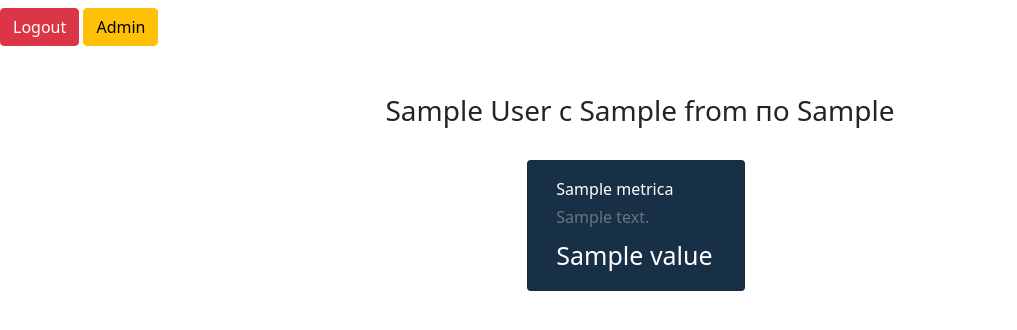
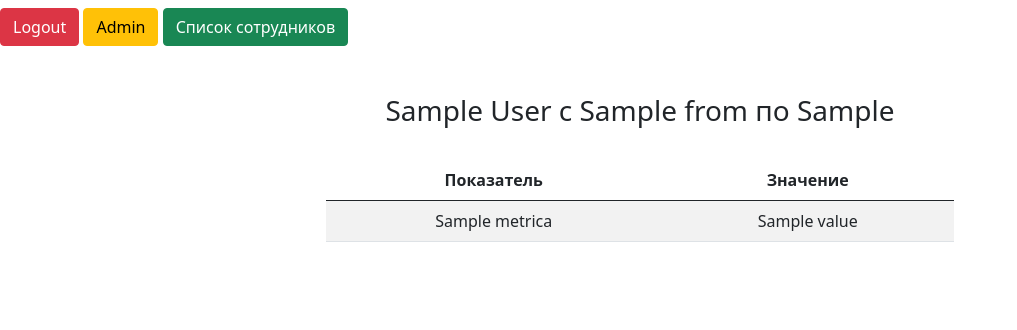
Before and after one commit to RomanMazyrin/Salaries-project, a Django app: template playground/salaries/templates/salaries/salary_result.html in a window 1280 px wide. Shown: the top 330 px of the page, without its empty margins (0-1017 px from the left). Run offline with Django 3.2, Linux system fonts and the light colour scheme; a user stored in the database is signed in; tables that the repository leaves empty hold one stand-in row (values such as "Sample post"); the template is opened without the code that fills it: values that come from a table or form of the project are taken from there, most other values are stand-ins (such as "Sample title", 1, 10 or a date in 2020).

Commit message:
new salary results design and home button

```diff
--- a/playground/salaries/templates/base.html
+++ b/playground/salaries/templates/base.html
@@ -16,6 +16,8 @@
     <div class="col-xs-12">
         <a href="{% url 'logout' %}" class="btn btn-danger">Logout</a>
         <a href="{% url 'admin:index' %}" class="btn btn-warning">Admin</a>
+        {% block nav_buttons %}
+        {% endblock nav_buttons %}
     </div>
 </div>
 {% endif %}
--- a/playground/salaries/templates/salaries/salary_result.html
+++ b/playground/salaries/templates/salaries/salary_result.html
@@ -1,6 +1,11 @@
 {% extends './../base.html' %}
 
 {% block title %} {{ employee.name }} с {{ from }} по {{ to }} {% endblock title %}
+
+{% block nav_buttons %}
+<a href="{% url 'salaries:index' %}" class="btn btn-success">Список сотрудников</a>
+{% endblock nav_buttons %}
+
 {% block content%}
 
 <div class="row mt-4 mb-4">
@@ -9,18 +14,27 @@
     </div>
 </div>
 
-{% for key, group in report.get_grouped_metrics.items %}
 <div class="row mb-4 justify-content-center">
-    {% for metrica in group %}
-        <div class="card col-md-2 rounded me-2 text-white" style='background-color: rgba(12,37,61,.95)'>
-            <div class="card-body">
-                <div class="card-title">{{ metrica.name }}</div>
-                <div class="card-subtitle mb-2 text-muted">{{ metrica.description|default_if_none:"" }}</div>
-                <p class="card-text metrica-value">{{ metrica.value }}</p>
-            </div>
-        </div>
-    {% endfor %}
+    <div class="col-xs-12 col-md-6">
+        <table class="table table-striped">
+            <thead>
+            <tr>
+                <th scope="col" class="text-center align-middle">Показатель</th>
+                <th scope="col" class="text-center align-middle">Значение</th>
+            </tr>
+            </thead>
+            <tbody>
+                {% for key, group in report.get_grouped_metrics.items %}
+                    {% for metrica in group %}
+                        <tr>
+                            <td class="text-center align-middle">{{ metrica.name }}</td>
+                            <td class="text-center align-middle">{{ metrica.value }}</td>
+                        </tr>
+                    {% endfor %}
+                {% endfor %}
+            </tbody>
+        </table>
+    </div>
 </div>
-{% endfor %}
 
 {% endblock content %}
```
